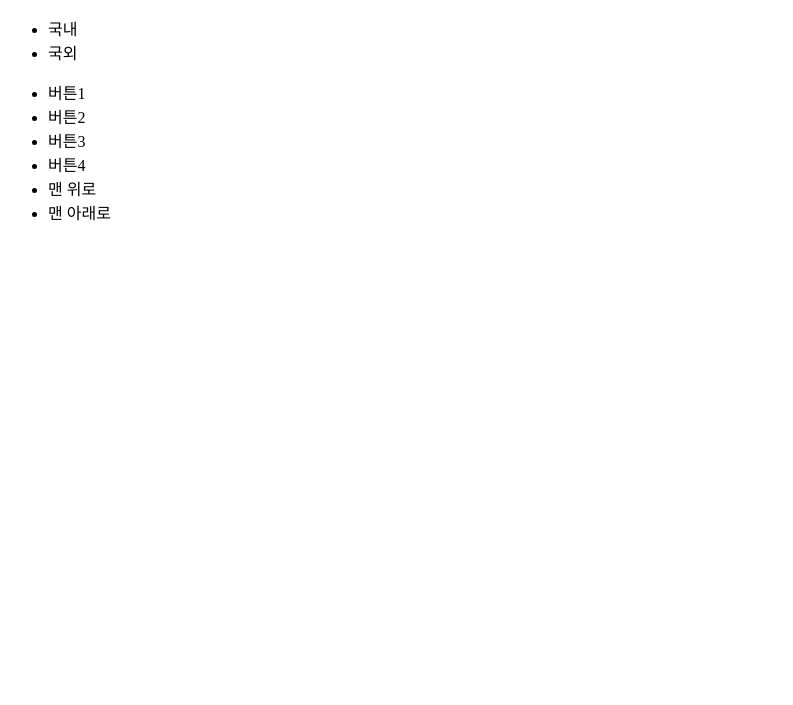
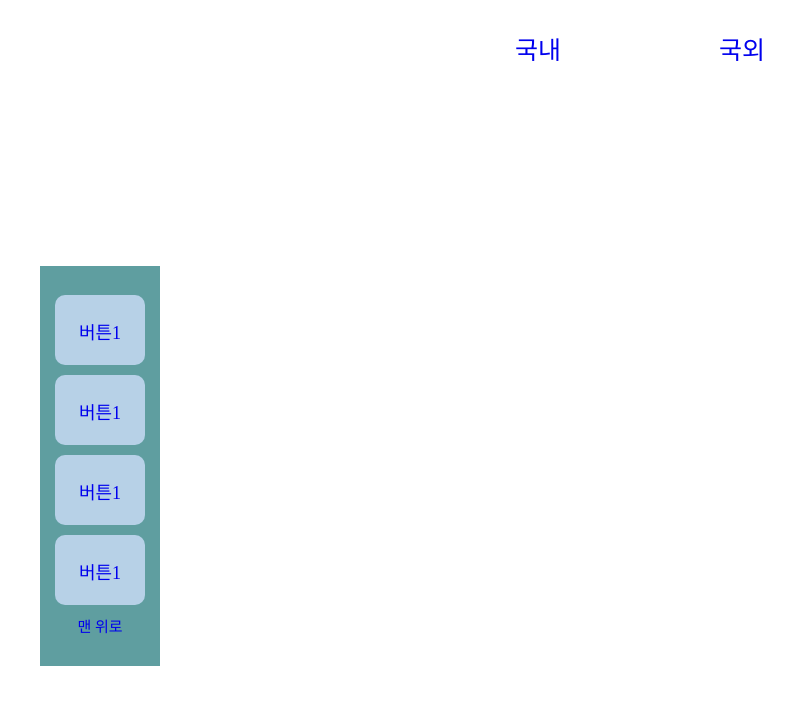
Before and after one commit to do3642/corona, a Flask app: page /domestic/ in a window 1280 px wide. Shown: the top 705 px of the page, without its empty margins (0-793 px from the left). Run offline with Flask 3, Linux system fonts and the light colour scheme.

Commit message:
Style: 네비바랑 사이드바 위치 조정 및 기본적인 스타일수정. 전체적인 스타일 파악 후 거기에 맞게 수정해야됨.

```diff
--- a/apps/domestic/static/css/style.css
+++ b/apps/domestic/static/css/style.css
@@ -0,0 +1,71 @@
+*{
+  margin: 0px;
+  padding: 0px;
+  box-sizing: border-box;
+}
+
+.domestic_nav {
+  display: flex;
+  margin-top:30px;
+  justify-content: center;
+}
+
+.domestic_nav li {
+  display: inline-block;
+  font-size: 25px;
+  width: 200px;
+  text-align: center;
+}
+
+.domestic_sidebar {
+  text-align: center;
+  width: 120px;
+  margin-left: 40px;
+  margin-top: 25vh;
+  background-color: cadetblue;
+  height: 400px;
+  display: flex;
+  justify-content: center;
+  align-items: center;
+  position: fixed;
+}
+
+.domestic_sidebar_tag {
+  font-size: 18px;
+  list-style: none;
+  position: relative;
+
+}
+
+.domestic_sidebar_tag li{
+  height: 70px;
+  width: 90px;
+  background-color: rgb(183, 209, 231);
+  margin-bottom: 10px;
+  border-radius: 10px;
+  padding-top: 25%;
+}
+
+.domestic_sidebar_tag .go-to-top {
+  font-size: 15px;
+}
+
+.domestic a {
+  text-decoration: none;
+}
+
+.domestic_nav a:visited {
+  color: black;
+}
+
+.domestic_sidebar a:visited {
+  color: black;
+}
+
+.domestic_nav a:hover {
+  opacity: 0.7;
+}
+
+.domestic_sidebar a:hover {
+  opacity: 0.7;
+}
--- a/apps/domestic/templates/domestic/index.html
+++ b/apps/domestic/templates/domestic/index.html
@@ -3,25 +3,27 @@
 <head>
   <meta charset="UTF-8">
   <meta name="viewport" content="width=device-width, initial-scale=1.0">
+  <link rel="stylesheet" href="{{ url_for('domestic.static', filename='css/style.css') }}">
   <title>국내 현황</title>
 </head>
 <body>
+  <section class="domestic">
     <nav class="domestic_nav">
       <ul class="domestic_nav_tag">
-      <li>국내</li>
-      <li>국외</li>
+        <li><a href="#">국내</a></li>
+        <li><a href="#">국외</a></li>
       </ul>
     </nav>
 
-  <div>
-    <ul>
-      <li>버튼1</li>
-      <li>버튼2</li>
-      <li>버튼3</li>
-      <li>버튼4</li>
-      <li>맨 위로</li>
-      <li>맨 아래로</li>
+    <div class="domestic_sidebar">
+      <ul class="domestic_sidebar_tag">
+        <li><a href="#">버튼1</a></li>
+        <li><a href="#">버튼1</a></li>
+        <li><a href="#">버튼1</a></li>
+        <li><a href="#">버튼1</a></li>
+        <a href="#" class="go-to-top">맨 위로</a>
       </ul>
     </div>
+  </section>
 </body>
 </html>
```
Lines whose indentation alone changed are shown as unchanged.
